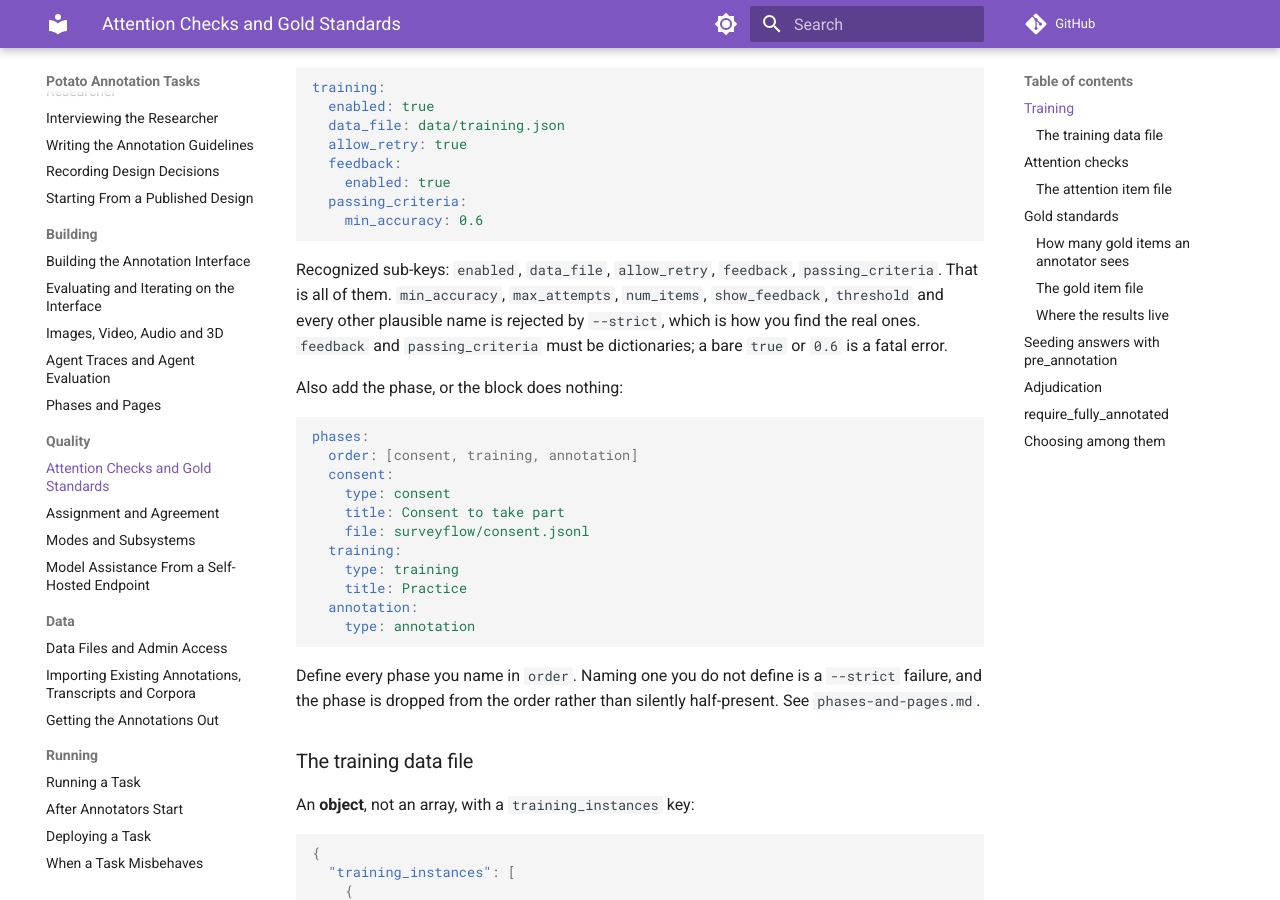
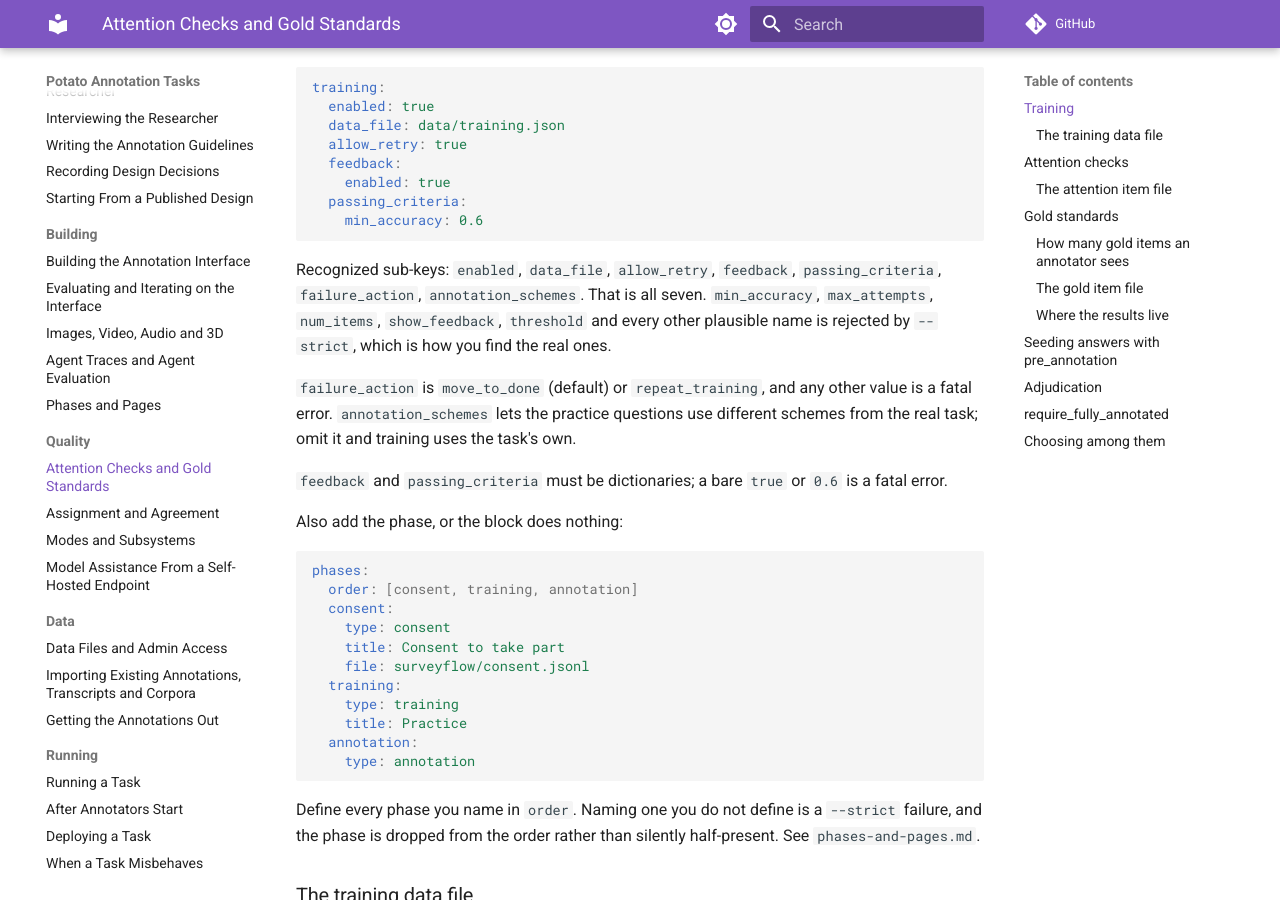
Before and after one commit to davidjurgens/potato-skill, an MkDocs documentation site: the page built from docs/quality-control.md, in a window 1280 px wide and 900 px high, scrolled down 1041 px. Built offline with MkDocs 1.6.1 and Material for MkDocs 9.7.7, drawn with Linux system fonts in a browser that asks for light colours; comment, search, counter and statistics services are not loaded.

Commit message:
docs(quality-control): the training sub-key list was missing two, and said so
"Recognized sub-keys: enabled, data_file, allow_retry, feedback,
passing_criteria. That is all of them." It is not all of them.
`failure_action` and `annotation_schemes` are both in
KNOWN_CONFIG_KEYS["training"], both pass `--strict`, and both are read --
`failure_action` at routes.py:1619 decides whether a failing annotator is
removed or repeats training, and `annotation_schemes` at
flask_server.py:1281 lets practice use different questions from the task.
Verified three ways: the registry, a `--strict` run on each, and the
reader.

An emphatic list is worse than an omission. An agent reading "that is all
of them" does not go looking, and the two missing keys are the ones that
decide what happens to someone who fails.

`test_skill_sync` checks that every key NAMED in prose exists; nothing
checked the other direction, so a short list passed every guard. The new
`TestEnumeratedSubKeyListsAreComplete` pins any list claiming completeness
against the registry block it describes. Only lists making that claim are
pinned -- naming a few keys as examples is not the same sentence.

Mutation tested one subject at a time: dropping a real key, naming an
invented one, and rewording the claim past the regex each fail it.

Co-Authored-By: Claude Opus 5 (1M context) <noreply@anthropic.com>
Claude-Session: https://claude.ai/code/session_01PJAwjvg871XGFuA8khHbjC

````diff
--- a/docs/quality-control.md
+++ b/docs/quality-control.md
@@ -52,9 +52,16 @@ training:
 ```
 
 Recognized sub-keys: `enabled`, `data_file`, `allow_retry`, `feedback`,
-`passing_criteria`. That is all of them. `min_accuracy`, `max_attempts`,
-`num_items`, `show_feedback`, `threshold` and every other plausible name is
-rejected by `--strict`, which is how you find the real ones.
+`passing_criteria`, `failure_action`, `annotation_schemes`. That is all seven.
+`min_accuracy`, `max_attempts`, `num_items`, `show_feedback`, `threshold` and
+every other plausible name is rejected by `--strict`, which is how you find the
+real ones.
+
+`failure_action` is `move_to_done` (default) or `repeat_training`, and any
+other value is a fatal error. `annotation_schemes` lets the practice questions
+use different schemes from the real task; omit it and training uses the task's
+own.
+
 `feedback` and `passing_criteria` must be dictionaries; a bare `true` or `0.6`
 is a fatal error.
 
````
Also changed, not shown: skills/potato-tasks/references/quality-control.md (+10 -3 lines), 1 other file.
